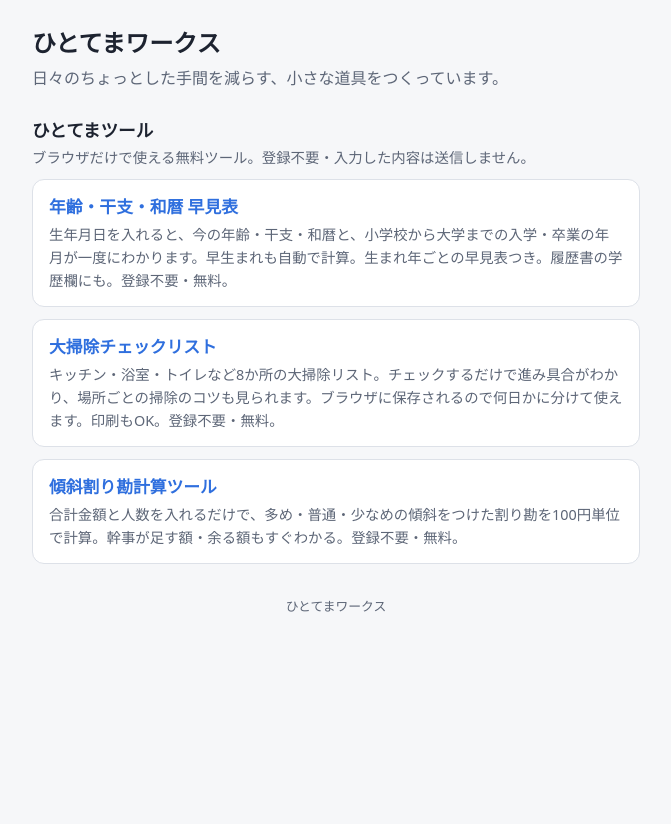
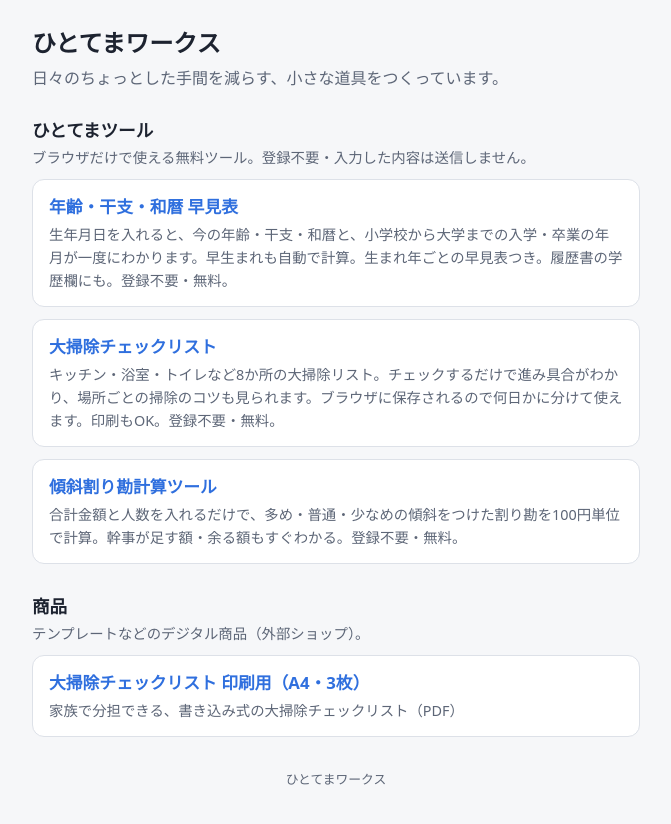
Before and after one commit to hitotemaworks/hitotemaworks.github.io, a plain HTML site: page index.html in a window 1280 px wide. Shown: the whole page, without its empty margins (304-975 px from the left). Before the commit the page ends 800 px from the top, so only its background shows below. Drawn offline with Linux system fonts and the light colour scheme.

Commit message:
BOOTH の商品（大掃除チェックリスト 印刷用）をトップに追加
Co-Authored-By: Claude Opus 5.5 <noreply@anthropic.com>

```diff
--- a/index.html
+++ b/index.html
@@ -51,6 +51,13 @@
         <li><a href="./warikan-keisha/"><strong>傾斜割り勘計算ツール</strong><span>合計金額と人数を入れるだけで、多め・普通・少なめの傾斜をつけた割り勘を100円単位で計算。幹事が足す額・余る額もすぐわかる。登録不要・無料。</span></a></li>
       </ul>
     </section>
+    <section aria-labelledby="s-商品">
+      <h2 id="s-商品">商品</h2>
+      <p class="sec-lead">テンプレートなどのデジタル商品（外部ショップ）。</p>
+      <ul>
+        <li><a href="https://hitotemaworks.booth.pm/items/9209625" target="_blank" rel="noopener"><strong>大掃除チェックリスト 印刷用（A4・3枚）</strong><span>家族で分担できる、書き込み式の大掃除チェックリスト（PDF）</span></a></li>
+      </ul>
+    </section>
   <footer>ひとてまワークス</footer>
 </main>
 </body>
```
